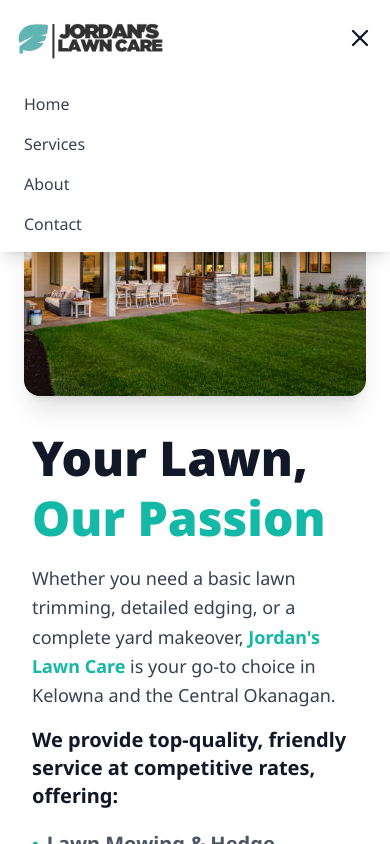
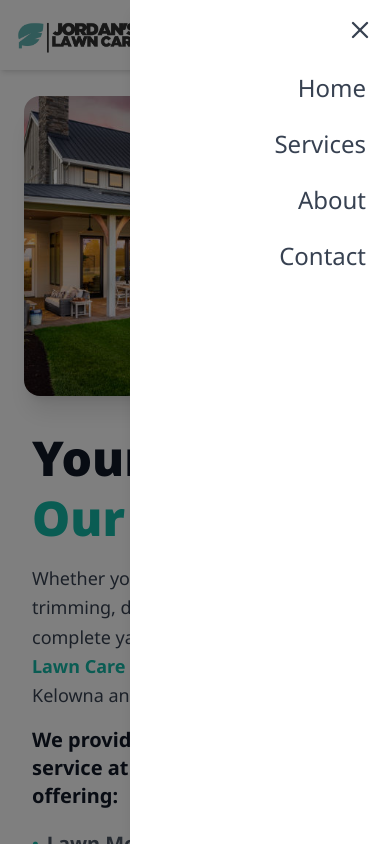
Before and after one commit to jordwan/jordans-lawn-care, a Next.js app: page / in a window 390 px wide. Both pictures are taken after a click on the button "Toggle navigation menu". Shown: the top 844 px of the page. Built offline with nearby package versions, Linux system fonts and the light colour scheme.

Commit message:
new navbar slide tray

```diff
--- a/src/components/FourImages.tsx
+++ b/src/components/FourImages.tsx
@@ -10,7 +10,7 @@
 import img3 from "../assets/img5.jpg";
 import img4 from "../assets/img6.jpg";
 import img5 from "../assets/img1.jpg";
-import img6 from "../assets/img6.jpg";
+import img6 from "../assets/hedge.jpg";
 
 // Define proper types for our data structure
 interface ImageItem {
--- a/src/components/Navbar.tsx
+++ b/src/components/Navbar.tsx
@@ -1,95 +1,102 @@
 "use client";
 
 import Image from "next/image";
+import Link from "next/link";
 import { useState } from "react";
-import Link from "next/link";
 import { Menu, X } from "lucide-react";
 import jlcLogo2 from "../assets/jcl-logo.jpg";
+
+const navItems = [
+  { label: "Home", href: "/" },
+  { label: "Services", href: "/services" },
+  { label: "About", href: "/about" },
+  { label: "Contact", href: "/contact" },
+];
 
 const Navbar = () => {
   const [isOpen, setIsOpen] = useState(false);
 
   return (
-    <nav className="bg-white shadow-md fixed w-full z-50">
-      <div className="container mx-auto px-4 sm:px-6 lg:px-8">
+    <nav className="bg-white fixed top-0 left-0 right-0 shadow-md z-50">
+      <div className="max-w-7xl mx-auto px-4 sm:px-6 lg:px-8">
         <div className="flex justify-between items-center py-4">
-          <Link href="/">
-            <span className="text-xl sm:text-2xl font-bold text-gray-900">
+          {/* Logo */}
+          <Link href="/" className="flex items-center">
             <Image
-                className="max-w-[150px] h-auto sm:max-w-[160px]"
               src={jlcLogo2}
-                alt="Jordan's Lawn Care"
+              alt="Jordan's Lawn Care Logo"
+              className="w-32 sm:w-40"
+              priority
             />
-            </span>
           </Link>
 
-          {/* Desktop */}
-          <div className="hidden md:flex space-x-6">
-            <Link href="/" className="text-gray-700 hover:text-green-600">
-              Home
+          {/* Desktop Navigation */}
+          <div className="hidden md:flex space-x-8">
+            {navItems.map((item) => (
+              <Link
+                key={item.href}
+                href={item.href}
+                className="text-gray-700 hover:text-green-600 transition-colors duration-200"
+              >
+                {item.label}
               </Link>
-            <Link
-              href="/services"
-              className="text-gray-700 hover:text-green-600"
-            >
-              Services
-            </Link>
-            <Link href="/about" className="text-gray-700 hover:text-green-600">
-              About
-            </Link>
-            <Link
-              href="/contact"
-              className="text-gray-700 hover:text-green-600"
-            >
-              Contact
-            </Link>
+            ))}
           </div>
 
-          {/* Mobile Button */}
+          {/* Mobile Navigation Button in the nav bar */}
           <button
-            className="md:hidden text-gray-900"
-            onClick={() => setIsOpen(!isOpen)}
+            aria-label="Toggle navigation menu"
+            onClick={() => setIsOpen((prev) => !prev)}
+            className="md:hidden text-gray-700 hover:text-cyan-500 transition-colors duration-200 focus:outline-none focus:ring-2 focus:ring-cyan-600 rounded"
           >
             {isOpen ? <X size={28} /> : <Menu size={28} />}
           </button>
         </div>
       </div>
 
-      {/* Mobile */}
-      {isOpen && (
-        <div className="md:hidden bg-white shadow-lg absolute w-full left-0 top-full">
-          <div className="flex flex-col space-y-4 py-4 px-6">
+      {/* Mobile Navigation Overlay & Sliding Menu */}
+      <div
+        className={`fixed inset-0 z-40 md:hidden transition duration-300 ${
+          isOpen ? "pointer-events-auto" : "pointer-events-none"
+        }`}
+      >
+        {/* Semi-transparent Overlay */}
+        <div
+          className={`absolute inset-0 bg-black transition-opacity duration-300 ${
+            isOpen ? "opacity-50" : "opacity-0"
+          }`}
+          onClick={() => setIsOpen(false)}
+        ></div>
+
+        {/* Sliding Menu Panel */}
+        <div
+          className={`absolute top-0 right-0 w-2/3 max-w-xs bg-white h-full shadow-lg p-6 transform transition-transform duration-300 ease-in-out ${
+            isOpen ? "translate-x-0" : "translate-x-full"
+          }`}
+        >
+          {/* Extra X Button inside the sliding panel */}
+          <button
+            aria-label="Close menu"
+            onClick={() => setIsOpen(false)}
+            className="absolute top-4 right-4 text-gray-700 hover:text-cyan-500 transition-colors duration-200 focus:outline-none focus:ring-2 focus:ring-cyan-600 rounded"
+          >
+            <X size={28} />
+          </button>
+
+          <div className="flex flex-col items-end space-y-6 mt-12">
+            {navItems.map((item) => (
               <Link
-              href="/"
-              className="text-gray-700 hover:text-green-600"
+                key={item.href}
+                href={item.href}
                 onClick={() => setIsOpen(false)}
+                className="block text-gray-700 text-2xl hover:text-cyan-600 transition-colors duration-200"
               >
-              Home
+                {item.label}
               </Link>
-            <Link
-              href="/services"
-              className="text-gray-700 hover:text-green-600"
-              onClick={() => setIsOpen(false)}
-            >
-              Services
-            </Link>
-            <Link
-              href="/about"
-              className="text-gray-700 hover:text-green-600"
-              onClick={() => setIsOpen(false)}
-            >
-              About
-            </Link>
-            <Link
-              href="/contact"
-              className="text-gray-700 hover:text-green-600"
-              onClick={() => setIsOpen(false)}
-            >
-              Contact
-            </Link>
+            ))}
           </div>
         </div>
-      )}
+      </div>
     </nav>
   );
 };
```
Lines whose indentation alone changed are shown as unchanged.
